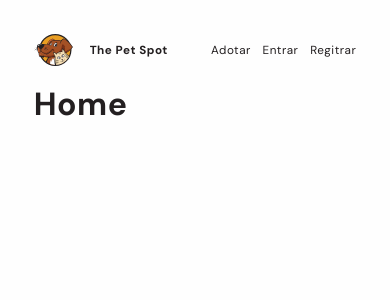
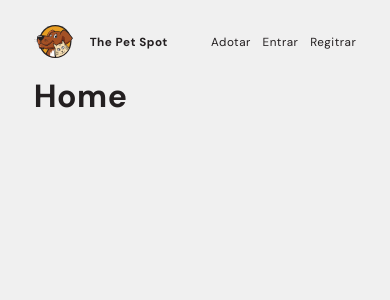
Before and after one commit to vbzt/the-pet-spot, a React (Vite) app in the folder frontend/: page / in a window 390 px wide. Shown: the top 300 px of the page. Built offline with nearby package versions, Linux system fonts and the light colour scheme.

Commit message:
made some responsive changes on main

```diff
--- a/frontend/src/index.css
+++ b/frontend/src/index.css
@@ -36,7 +36,7 @@ html, body {
 
 :root {
   --corTexto: #231F20;
-  --corFundo: #fefefe;
+  --corFundo: #F0F0F0;
   --colorido: #E99E22;
   --corError: #c55e5e;
   --corSucesso: #5e8e76;
@@ -60,7 +60,7 @@ span{
 }
 
 #root{
-  padding: 4cqh;
+  padding: 3cqh 4cqh;
   background-color: var(--corFundo);
 }
 
```
